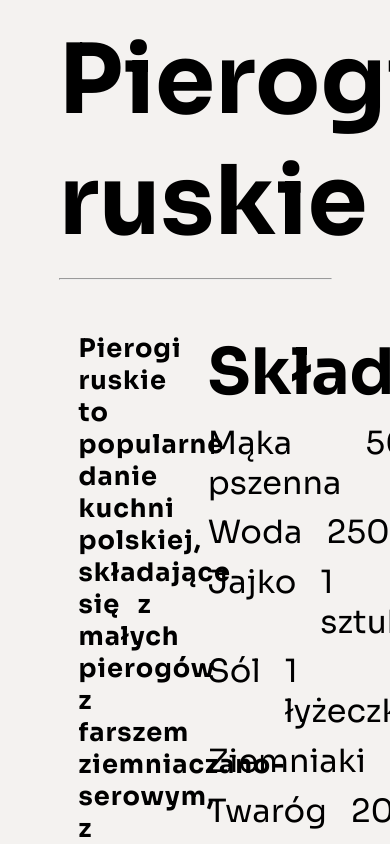
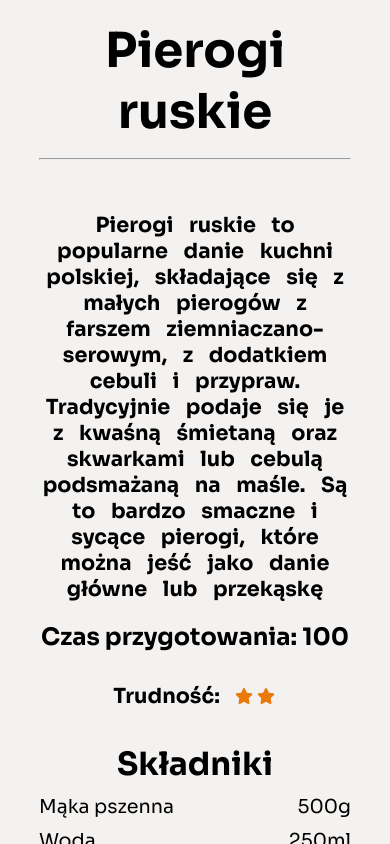
Before and after one commit to PiotrO9/YourRecipe, a Vue app: page / in a window 390 px wide. Both pictures are taken after a click on the element "Pierogi ruskie". Built offline with nearby package versions, Linux system fonts and the light colour scheme.

Commit message:
Add responsive styles for DetailView

```diff
--- a/src/components/Common-components/Ingredient.vue
+++ b/src/components/Common-components/Ingredient.vue
@@ -29,6 +29,14 @@ export default defineComponent ({
         &::first-letter {
             text-transform: uppercase;
         }
+
+        @media (max-width: 1024px) {
+            font-size: 1.5rem;
+        }
+
+        @media (max-width: $MobileMediumWidth) {
+            font-size: 1.2rem;
+        }
     }
 }
 </style>
--- a/src/views/DetailView.vue
+++ b/src/views/DetailView.vue
@@ -163,6 +163,10 @@ export default defineComponent ({
             display: flex;
             flex-direction: column;
 
+            @media (max-width: 1024px) {
+                width: 80%;
+            }
+
             p {
                 margin-top: 20px;
                 text-align: center;
@@ -172,6 +176,14 @@ export default defineComponent ({
 
                 &:nth-child(2) {
                     text-align: start;
+                }
+
+                @media (max-width: 1024px) {
+                    font-size: 4.5rem;
+                }
+
+                @media (max-width: $MobileMediumWidth) {
+                    font-size: 3rem;
                 }
             }
 
@@ -190,10 +202,20 @@ export default defineComponent ({
                 display: flex;
                 flex-direction: row;
 
+                @media (max-width: $VerySmallWidth) {
+                    flex-direction: column;
+                }
+
                 .left {
                     width: 40%;
                     height: 100%;
                     margin-left: 20px;
+
+                    @media (max-width: $VerySmallWidth) {
+                        width: 100%;
+                        height: max-content;
+                        margin-left: 0px;
+                    }
 
                     * {
                         &.show {
@@ -210,10 +232,27 @@ export default defineComponent ({
                             font-size: 1.6rem;
                             word-spacing: 0.7rem;
                             letter-spacing: 1px;
+
+                            @media (max-width: 1024px) {
+                                font-size: 1.3rem;
+                                letter-spacing: 0px;
+                            }
+
+                            @media (max-width: $VerySmallWidth) {
+                                text-align: center;
+                            }
                         }
 
                         &:nth-child(2) {
                             font-size: 1.8rem;
+
+                            @media (max-width: 1024px) {
+                                font-size: 1.5rem;
+                            }
+
+                            @media (max-width: $VerySmallWidth) {
+                                text-align: center;
+                            }
                         }
                     }
 
@@ -221,6 +260,10 @@ export default defineComponent ({
                         display: flex;
                         flex-direction: row;
                         align-items: center;
+
+                        @media (max-width: $VerySmallWidth) {
+                            justify-content: center;
+                        }
 
                         p {
                             @include flex-center;
@@ -231,6 +274,7 @@ export default defineComponent ({
                         svg {
                             margin-top: auto;
                             margin-bottom: auto;
+                            color: $Orange;
 
                             &:nth-child(2) {
                                 margin-left: 15px;
@@ -247,14 +291,34 @@ export default defineComponent ({
                     height: 100%;
                     margin-left: 20px;
 
+                    @media (max-width: $VerySmallWidth) {
+                        width: 100%;
+                        margin-left: 0px;
+                        margin-bottom: 2rem;
+                    }
+
                     * {
                         &.show {
                             animation: show-up-right 2s forwards;
                         }
                     }
 
+                    .Ingredients {
+                        @media (max-width: $MobileMediumWidth) {
+                            margin-bottom: 2rem;
+                        }
+                    }
+
                     p {
                         font-size: 4rem;
+
+                        @media (max-width: 1024px) {
+                            font-size: 2.5rem;
+                        }
+
+                        @media (max-width: $MobileMediumWidth) {
+                            font-size: 2rem;
+                        }
                     }
                 }
             }
```
